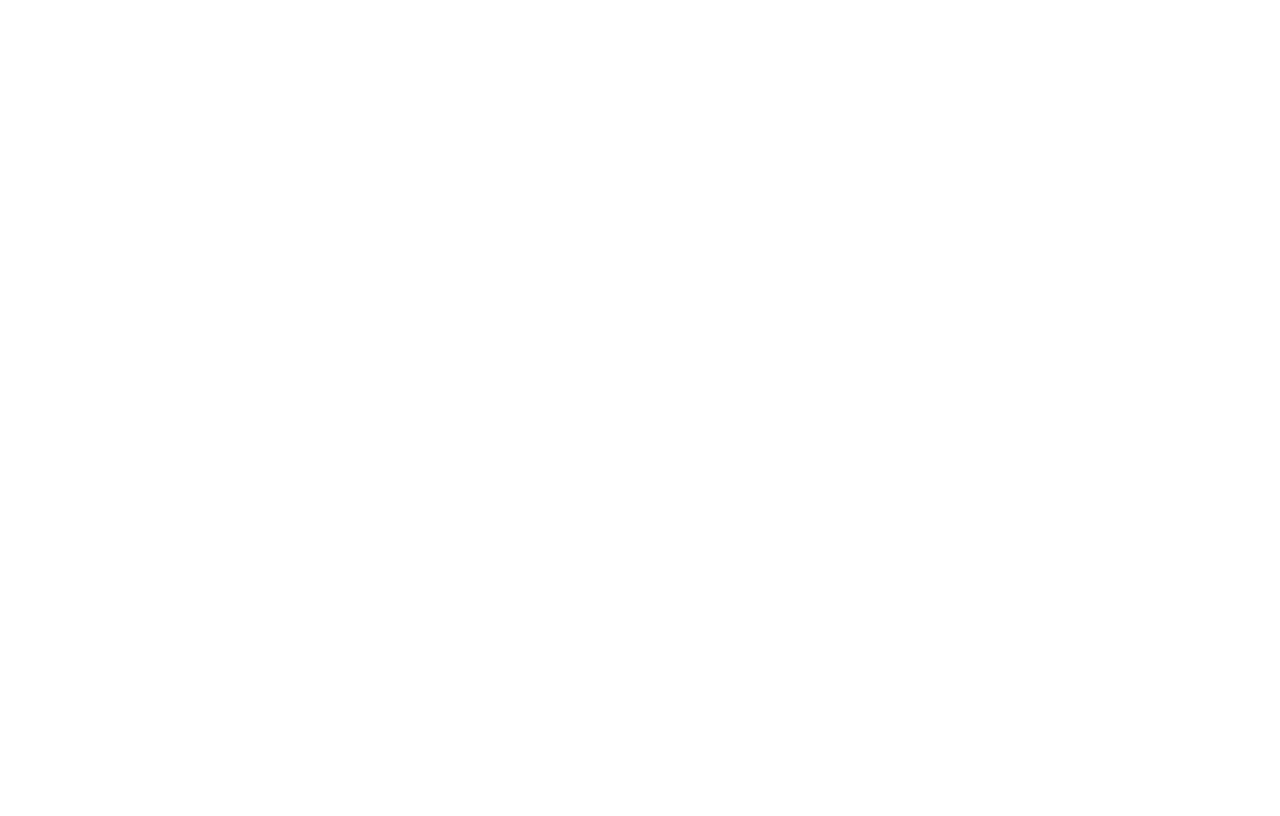
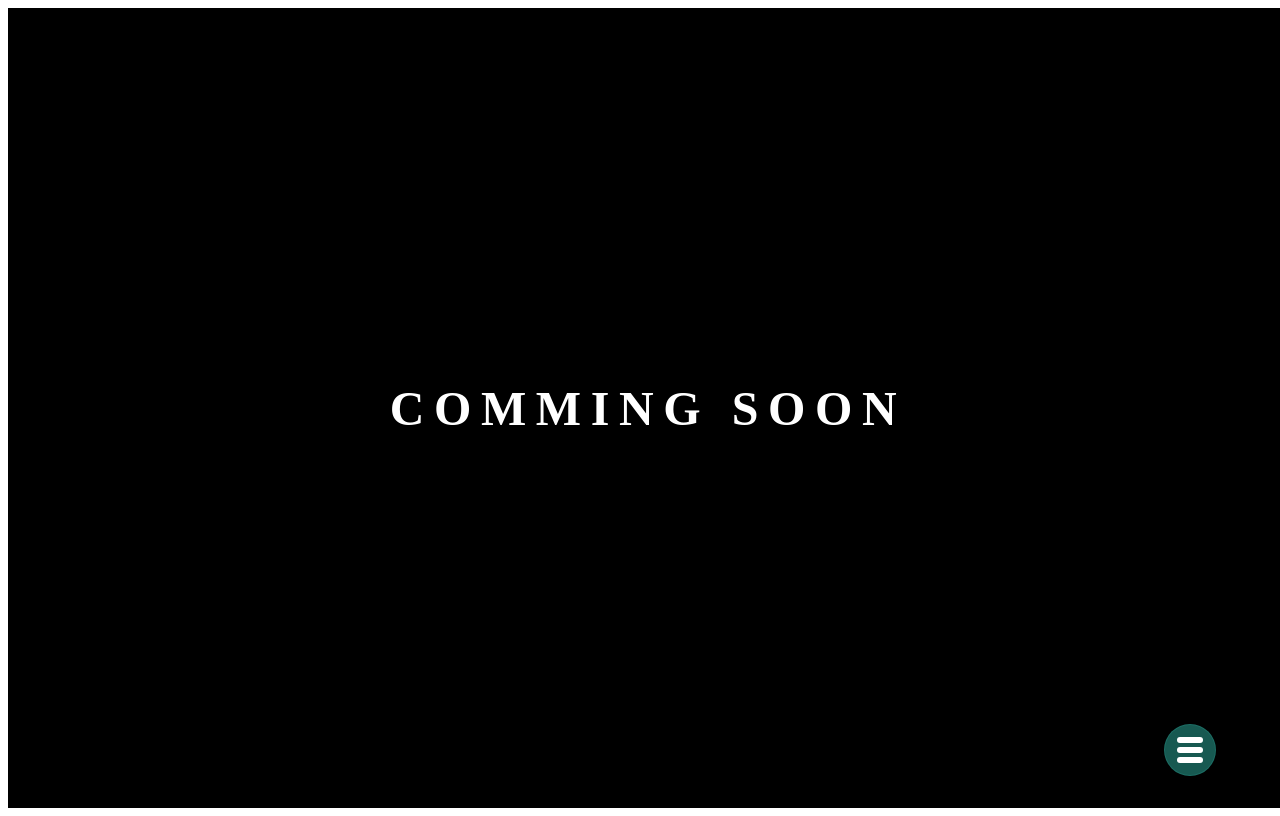
Before and after one commit to subrat611/technorollix23, a Nuxt app: page /commingsoon in a window 1280 px wide. Before the commit this address had no page. Built offline with nearby package versions, Linux system fonts and the light colour scheme; a web font is replaced by a local one.

Commit message:
aboutus and commingsoon page added

```diff
--- /dev/null
+++ b/pages/aboutus.vue
@@ -0,0 +1,11 @@
+<template>
+  <div></div>
+</template>
+
+<script>
+export default {
+  name: 'AboutUs',
+}
+</script>
+
+<style lang="scss" scoped></style>
--- /dev/null
+++ b/pages/commingsoon.vue
@@ -0,0 +1,34 @@
+<template>
+  <div>
+    <nav-bar />
+    <div class="container">
+      <h1>comming soon</h1>
+    </div>
+  </div>
+</template>
+
+<script>
+export default {
+  name: 'CommingSoon',
+}
+</script>
+
+<style lang="scss" scoped>
+.container {
+  height: 100vh;
+  width: 100vw;
+  display: flex;
+  justify-content: center;
+  align-items: center;
+  background: #000;
+
+  h1 {
+    font-family: 'adobo';
+    text-transform: uppercase;
+    color: #fff;
+    font-size: 3rem;
+    text-align: center;
+    letter-spacing: 0.2em;
+  }
+}
+</style>
```
